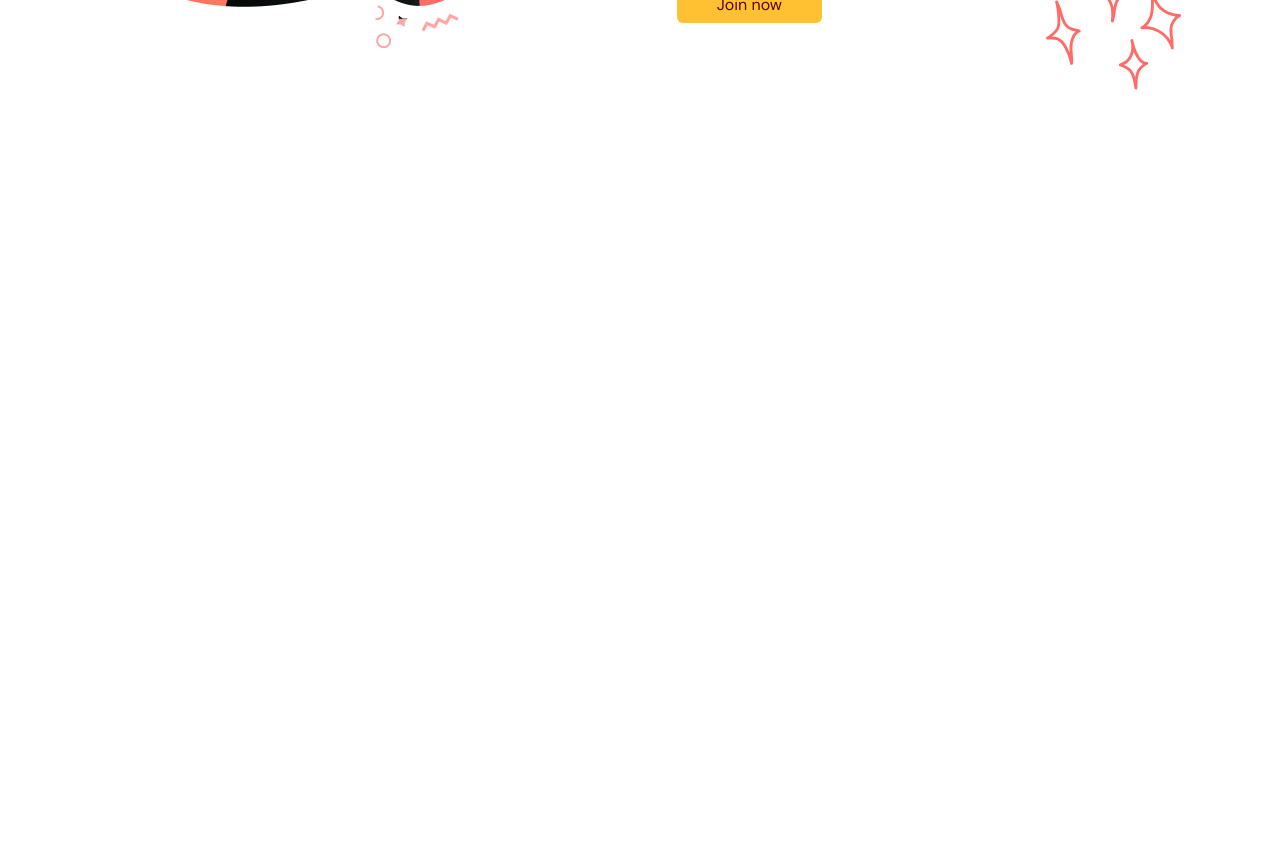
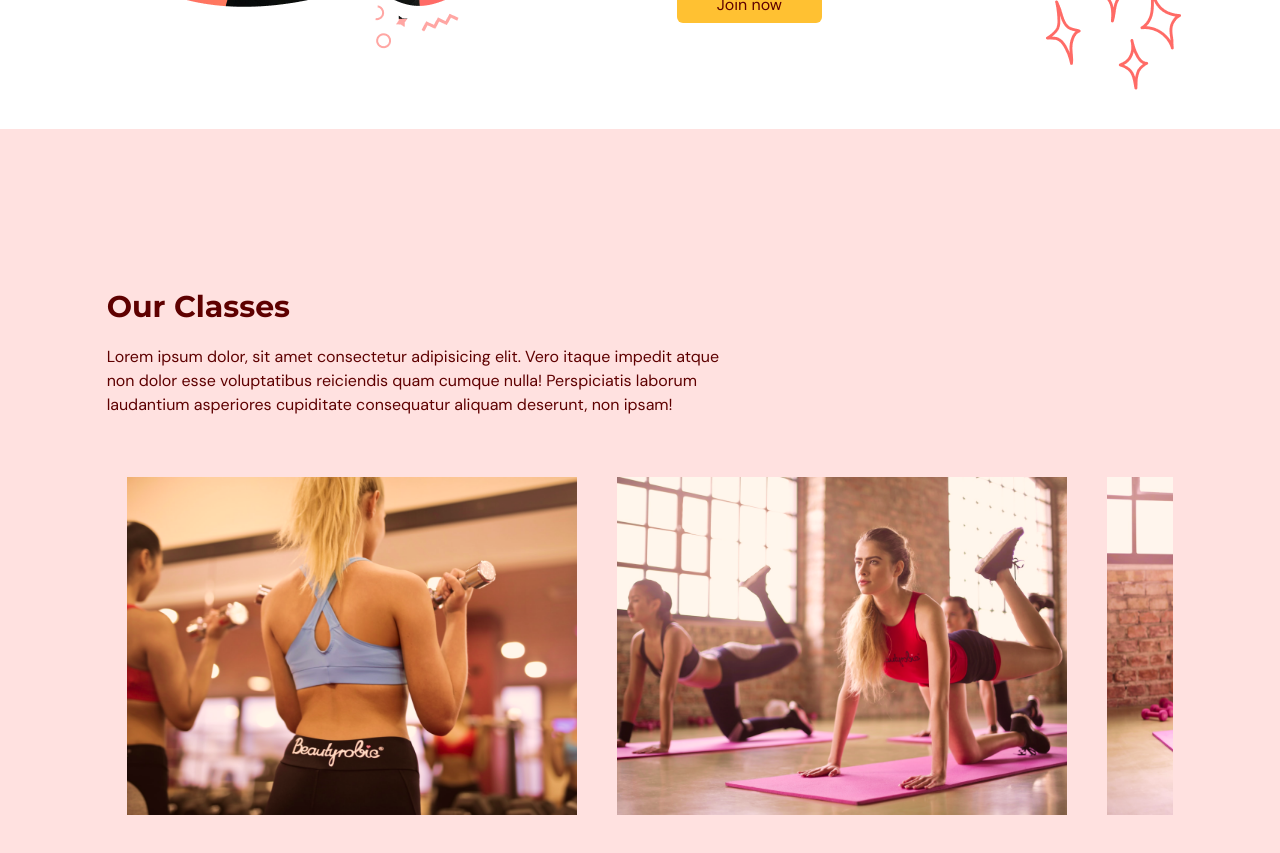
Before and after one commit to Linsted/gymTS, a React (Vite) app: page / in a window 1280 px wide. Shown: the part 2000-2853 px from the top of the page. Before the commit the page ends 2129 px from the top, so only its background shows below. Built offline with nearby package versions, Linux system fonts and the light colour scheme.

Commit message:
add classes section

```diff
--- a/src/App.tsx
+++ b/src/App.tsx
@@ -4,6 +4,7 @@
 import Home from "@/components/Home/Home";
 import Navbar from "@/components/NavBar/Navbar";
 import { SelectedPage } from "@/shared/types";
+import OurClasses from "./components/OurCLasses/OurClasses";
 
 function App() {
 
@@ -35,6 +36,7 @@
       />
       <Home setSelectedPage={setSelectedPage} />
       <Benefits setSelectedPage={setSelectedPage} />
+      <OurClasses setSelectedPage={setSelectedPage} />
     </div>);
 }
 
--- a/src/components/Benefits/Benefits.tsx
+++ b/src/components/Benefits/Benefits.tsx
@@ -21,7 +21,7 @@
 
     return (
         <section
-            id='benefits'
+            id={SelectedPage.Benefits}
             className='mx-auto min-h-full w-5/6 py-20'
         >
             <motion.div
--- /dev/null
+++ b/src/components/OurCLasses/Class.tsx
@@ -0,0 +1,21 @@
+import { ClassesType } from "@/shared/types";
+
+const Class = ({ name, description, image }: ClassesType) => {
+
+    const overlayStyles = `p-5 absolute z-30 flex
+  h-[380px] w-[450px] flex-col items-center justify-center
+  whitespace-normal bg-primary-500 text-center text-white
+  opacity-0 transition duration-500 hover:opacity-90`;
+
+    return (
+        <li className="relative mx-5 inline-block h-[380px] w-[450px]">
+            <div className={overlayStyles}>
+                <h4 className="text-lg">{name}</h4>
+                <p className="mt-5">{description}</p>
+            </div>
+            <img src={image} alt={name} />
+        </li>
+    )
+};
+
+export default Class;
--- /dev/null
+++ b/src/components/OurCLasses/OurClasses.tsx
@@ -0,0 +1,57 @@
+import { ClassesType, SelectedPage } from '@/shared/types';
+import { motion } from 'framer-motion';
+import TitleText from '../TitleText/TitleText';
+import Class from './Class';
+import CLASSES from './constants';
+
+type Props = {
+    setSelectedPage: (value: SelectedPage) => void;
+};
+
+const OurClasses = ({ setSelectedPage }: Props) => {
+
+    return (
+        <section
+            id={SelectedPage.OurClasses}
+            className='w-full bg-primary-100 py-40'
+        >
+            <motion.div
+                onViewportEnter={() => setSelectedPage(SelectedPage.OurClasses)}
+                className='mx-auto w-5/6'
+            >
+                <motion.div
+                    className=''
+                    initial='hidden'
+                    whileInView='visible'
+                    viewport={{ once: true, amount: 0.5 }}
+                    transition={{ duration: 0.7 }}
+                    variants={{
+                        hidden: { opacity: 0, x: -70 },
+                        visible: { opacity: 1, x: 0 }
+                    }}
+                >
+                    <div className='md:w-3/5'>
+                        <TitleText>Our Classes</TitleText>
+                        <p className='py-5'>Lorem ipsum dolor, sit amet consectetur adipisicing elit. Vero itaque impedit
+                            atque non dolor esse voluptatibus reiciendis quam cumque nulla! Perspiciatis
+                            laborum laudantium asperiores cupiditate consequatur aliquam deserunt, non ipsam!</p>
+                    </div>
+                </motion.div>
+                <div className='mt-10 h-[352px] w-full overflow-x-auto overflow-y-hidden'>
+
+                    <ul className='width-[2800px] whitespace-nowrap'>
+                        {CLASSES.map(({ name, description, image }: ClassesType) => <Class
+                            key={name}
+                            name={name}
+                            description={description}
+                            image={image}
+                        />)}
+                    </ul>
+
+                </div>
+            </motion.div>
+        </section>
+    )
+};
+
+export default OurClasses;
--- /dev/null
+++ b/src/components/OurCLasses/constants.tsx
@@ -0,0 +1,44 @@
+import image1 from '@/assets/image1.png';
+import image2 from '@/assets/image2.png';
+import image3 from '@/assets/image3.png';
+import image4 from '@/assets/image4.png';
+import image5 from '@/assets/image5.png';
+import image6 from '@/assets/image6.png';
+import { ClassesType } from '@/shared/types';
+
+const CLASSES: ClassesType[] = [
+    {
+        name: "Weight Training Classes",
+        description:
+            "Lorem ipsum dolor sit amet, consectetur adipiscing elit, sed do eiusmod tempor incididunt ut labore et dolore magna aliqua. Ut enim ad minim veniam, quis nostrud exercitation ullamco laboris nisi ut aliquip ex ea commodo consequat.",
+        image: image1,
+    },
+    {
+        name: "Yoga Classes",
+        image: image2,
+    },
+    {
+        name: "Ab Core Classes",
+        description:
+            "Lorem ipsum dolor sit amet, consectetur adipiscing elit, sed do eiusmod tempor incididunt ut labore et dolore magna aliqua. Ut enim ad minim veniam, quis nostrud exercitation ullamco laboris nisi ut aliquip ex ea commodo consequat.",
+        image: image3,
+    },
+    {
+        name: "Adventure Classes",
+        description:
+            "Lorem ipsum dolor sit amet, consectetur adipiscing elit, sed do eiusmod tempor incididunt ut labore et dolore magna aliqua. Ut enim ad minim veniam, quis nostrud exercitation ullamco laboris nisi ut aliquip ex ea commodo consequat.",
+        image: image4,
+    },
+    {
+        name: "Fitness Classes",
+        image: image5,
+    },
+    {
+        name: "Training Classes",
+        description:
+            "Lorem ipsum dolor sit amet, consectetur adipiscing elit, sed do eiusmod tempor incididunt ut labore et dolore magna aliqua. Ut enim ad minim veniam, quis nostrud exercitation ullamco laboris nisi ut aliquip ex ea commodo consequat.",
+        image: image6,
+    },
+];
+
+export default CLASSES;
```
Also changed, not shown: src/shared/types.ts (+9 -3 lines).
